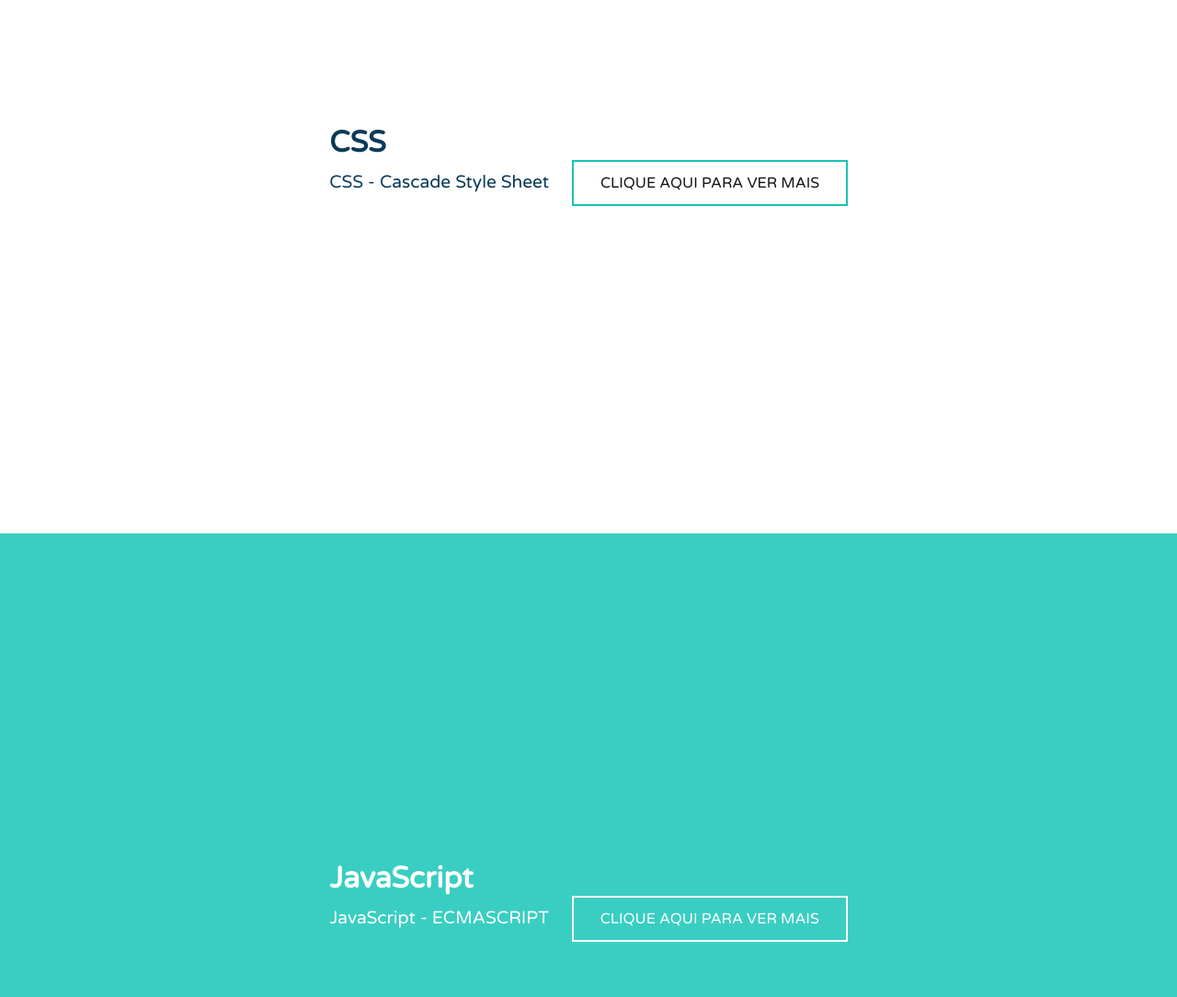
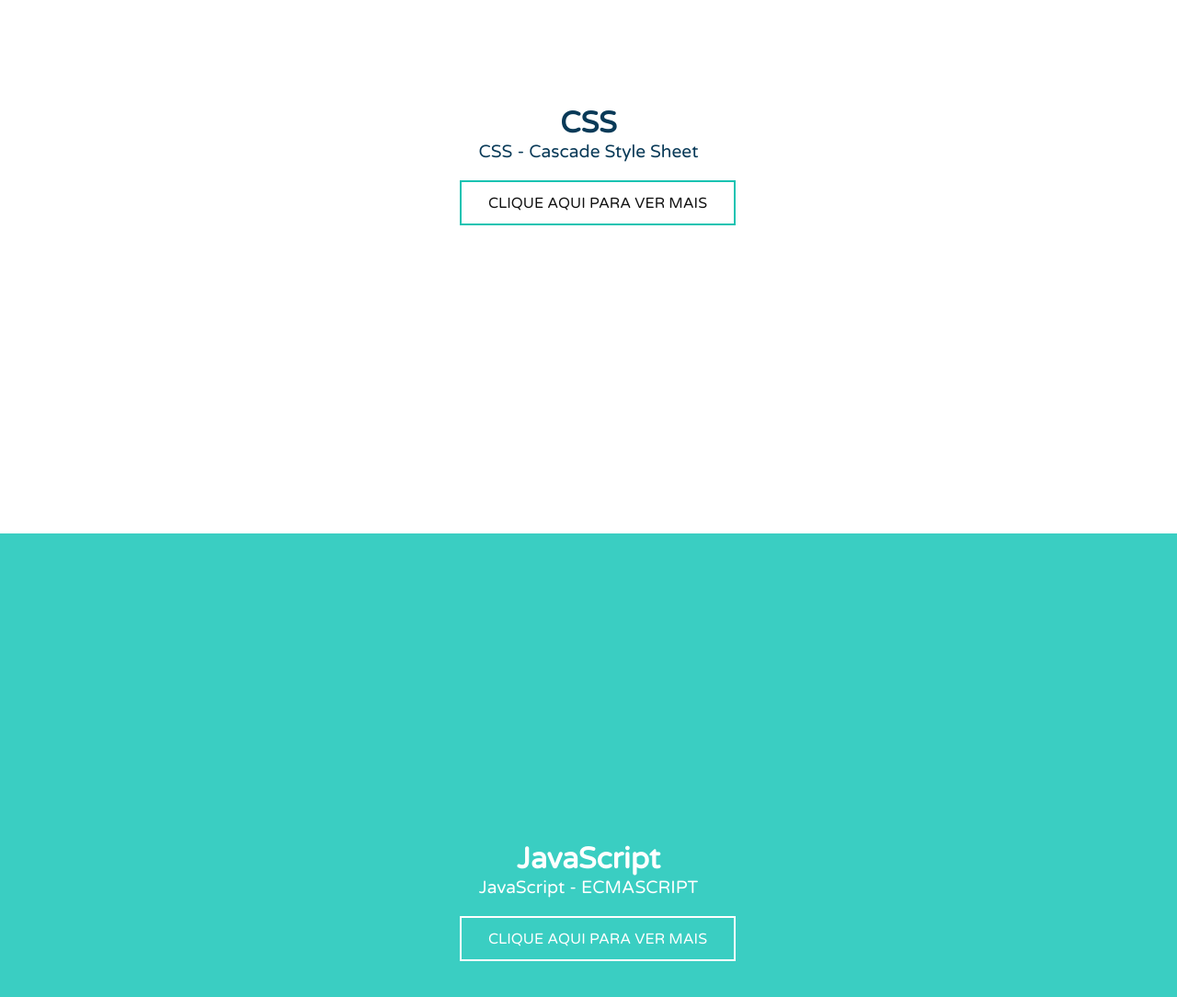
Before and after one commit to yuricavalini/icarros-html, a plain HTML site: page index.html in a window 1280 px wide. Shown: the part 1020-2104 px from the top of the page at 92% size. Drawn offline with Linux system fonts and the light colour scheme; a script that the page names is missing.

Commit message:
refactor: altera estilizacao de elementos das sections

```diff
--- a/css/styles.css
+++ b/css/styles.css
@@ -63,6 +63,18 @@ header img {
 
 .section-default {
   height: 100vh;
+}
+
+.section-title {
+  text-align: center;
+}
+
+.section-article {
+  display: flex;
+  flex-direction: column;
+  justify-content: center;
+  align-items: center;
+  gap: 20px;
 }
 
 .center-content {
--- a/index.html
+++ b/index.html
@@ -64,8 +64,8 @@
     <main>
       <section id="html" class="section-default center-content primary-bg--section">
         <div>
-          <h2>Html</h2>
-          <article>
+          <h2 class="section-title">Html</h2>
+          <article class="section-article">
             HTML - Hiper-Text Markup Language
             <button class="styled-btn" onclick="clickme()"><span></span> Clique aqui para ver mais</button>
           </article>
@@ -73,8 +73,8 @@
       </section>
       <section id="css" class="section-default center-content secondary-bg--section">
         <div>
-          <h2>CSS</h2>
-          <article>
+          <h2 class="section-title">CSS</h2>
+          <article class="section-article">
             CSS - Cascade Style Sheet
             <button class="styled-btn secondary-styled-btn" onclick="clickme()">Clique aqui para ver mais</button>
           </article>
@@ -82,8 +82,8 @@
       </section>
       <section id="js" class="section-default center-content primary-bg--section">
         <div>
-          <h2>JavaScript</h2>
-          <article>
+          <h2 class="section-title">JavaScript</h2>
+          <article class="section-article">
             JavaScript - ECMASCRIPT
             <button class="styled-btn" onclick="clickme()">Clique aqui para ver mais</button>
           </article>
```
